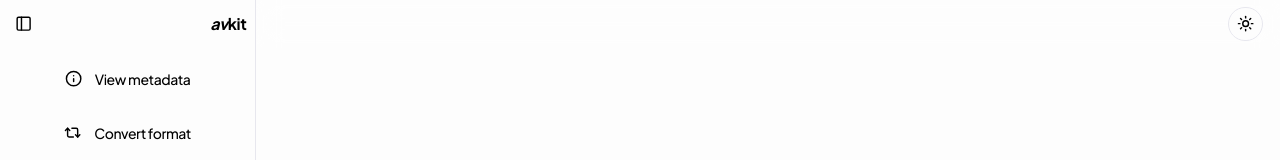
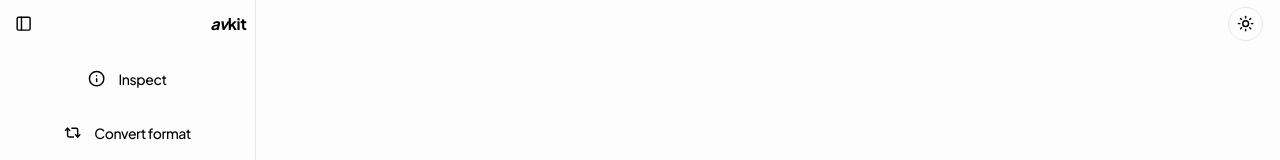
Before and after one commit to darshan03s/avkit, a Next.js app: page /trim in a window 1280 px wide. Shown: the top 160 px of the page. Built offline with nearby package versions, Linux system fonts and the light colour scheme; no server answers; what @mediabunny/aac-encoder, @mediabunny/ac3, @mediabunny/flac-encoder, @mediabunny/mp3-encoder would draw is missing.

Commit message:
feat: rename view-metadata to inspect

```diff
--- a/app/(tools)/view-metadata/page.tsx
+++ b/app/(tools)/inspect/page.tsx
@@ -25,7 +25,7 @@
   )
 }
 
-const ShowMetadata = ({ file, fileData }: Omit<ToolPageProps, 'fileInput'>) => {
+const Inspect = ({ file, fileData }: Omit<ToolPageProps, 'fileInput'>) => {
   return (
     <ToolContainer className="pb-4">
       <ToolMain file={file} fileData={fileData}>
@@ -190,7 +190,7 @@
     <ToolPage description="Import audio or video">
       {(file, _, fileData) => (
         <div className="flex-1">
-          <ShowMetadata file={file} fileData={fileData} />
+          <Inspect file={file} fileData={fileData} />
         </div>
       )}
     </ToolPage>
--- a/app/page.tsx
+++ b/app/page.tsx
@@ -37,7 +37,7 @@
         <Features />
         <div className="flex justify-center">
           <Link
-            href="/view-metadata"
+            href="/inspect"
             className={cn(buttonVariants({ variant: 'default', size: 'lg' }), 'px-4 py-2')}
           >
             <CornerDownRight />
--- a/tools.ts
+++ b/tools.ts
@@ -3,10 +3,10 @@
 
 export const tools = [
   {
-    name: 'View metadata',
-    path: '/view-metadata',
+    name: 'Inspect',
+    path: '/inspect',
     icon: Info,
-    description: 'View metadata of audio/video'
+    description: 'Inspect audio/video'
   },
   {
     name: 'Convert format',
```
